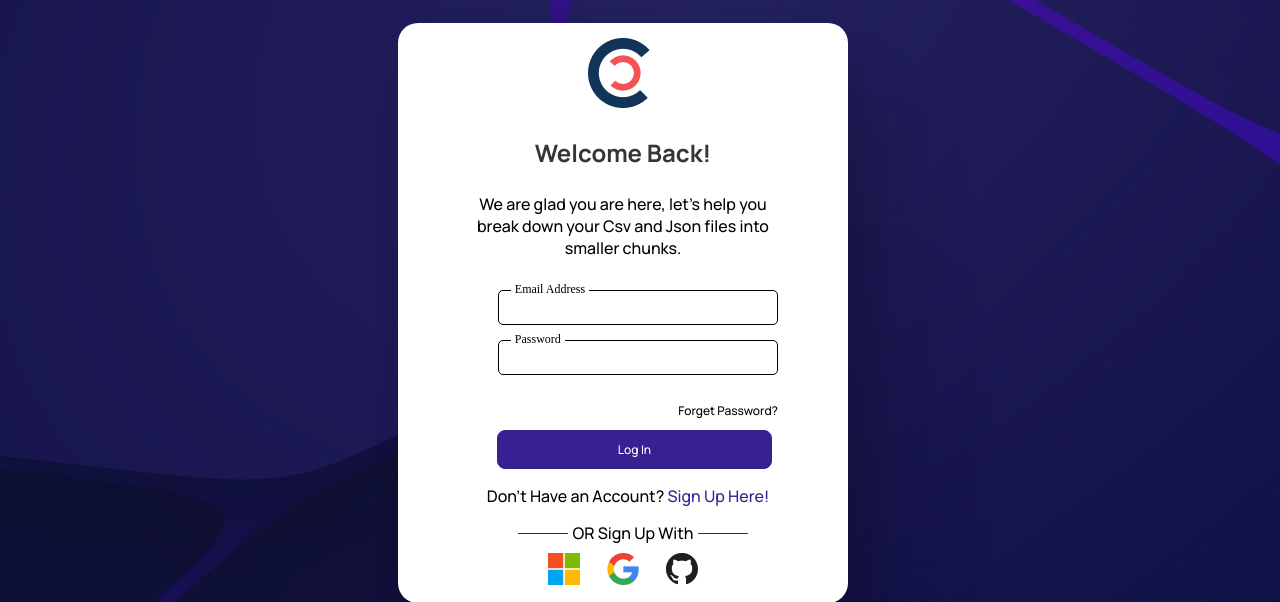
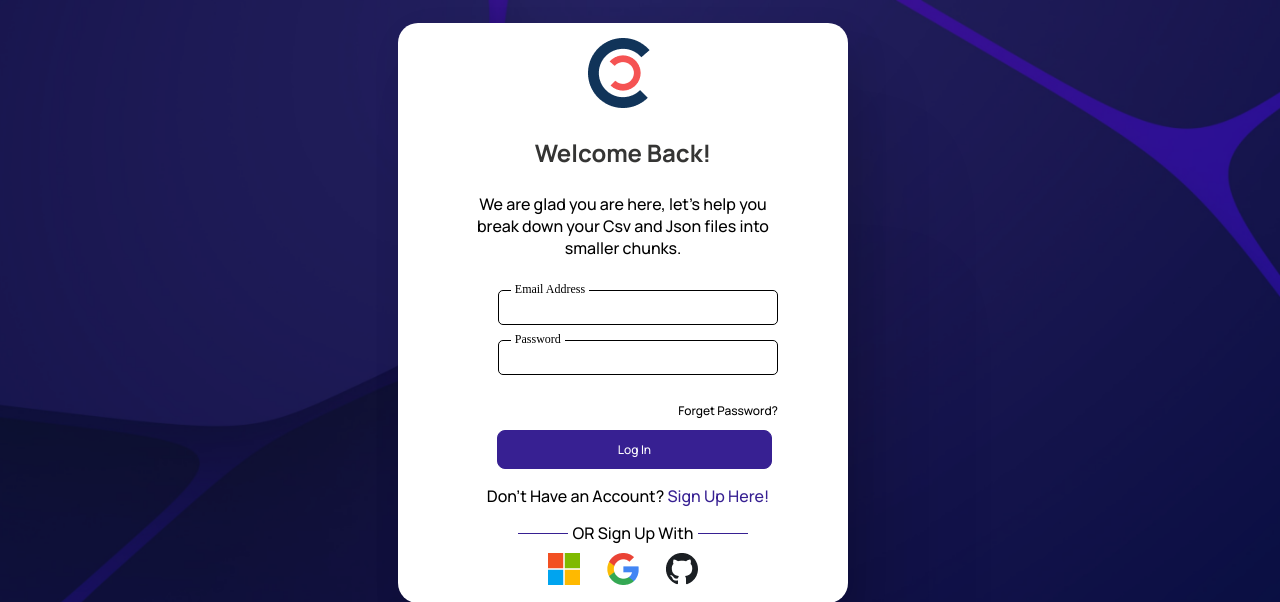
Before and after one commit to zuri-training/Chunk-File_Proj_team_49, a Django app: page /accounts/login/ in a window 1280 px wide. Shown: the top 602 px of the page. Run offline with Django 4.2, Linux system fonts and the light colour scheme; some libraries are stand-ins or nearby versions.

Commit message:
extra fixes

```diff
--- a/accounts/urls.py
+++ b/accounts/urls.py
@@ -5,5 +5,5 @@ from django.contrib.auth import views as auth_views
 
 urlpatterns = [
     path('register/', views.register, name="register"),
-    path('login/', views.login, name="login"),
+    path('login/', auth_views.LoginView.as_view(template_name='accounts/login.html'), name="login"),
 ]
--- a/static/accounts/css/login.css
+++ b/static/accounts/css/login.css
@@ -1,6 +1,7 @@
 
 body{
-    background-image: url("images/login_page_high_fi.png");
+    background-image: url(../images/login_page_high_fi.png);
+    background-size: cover;
     padding-top: 15px;
 }
               /* styling the container */
```
